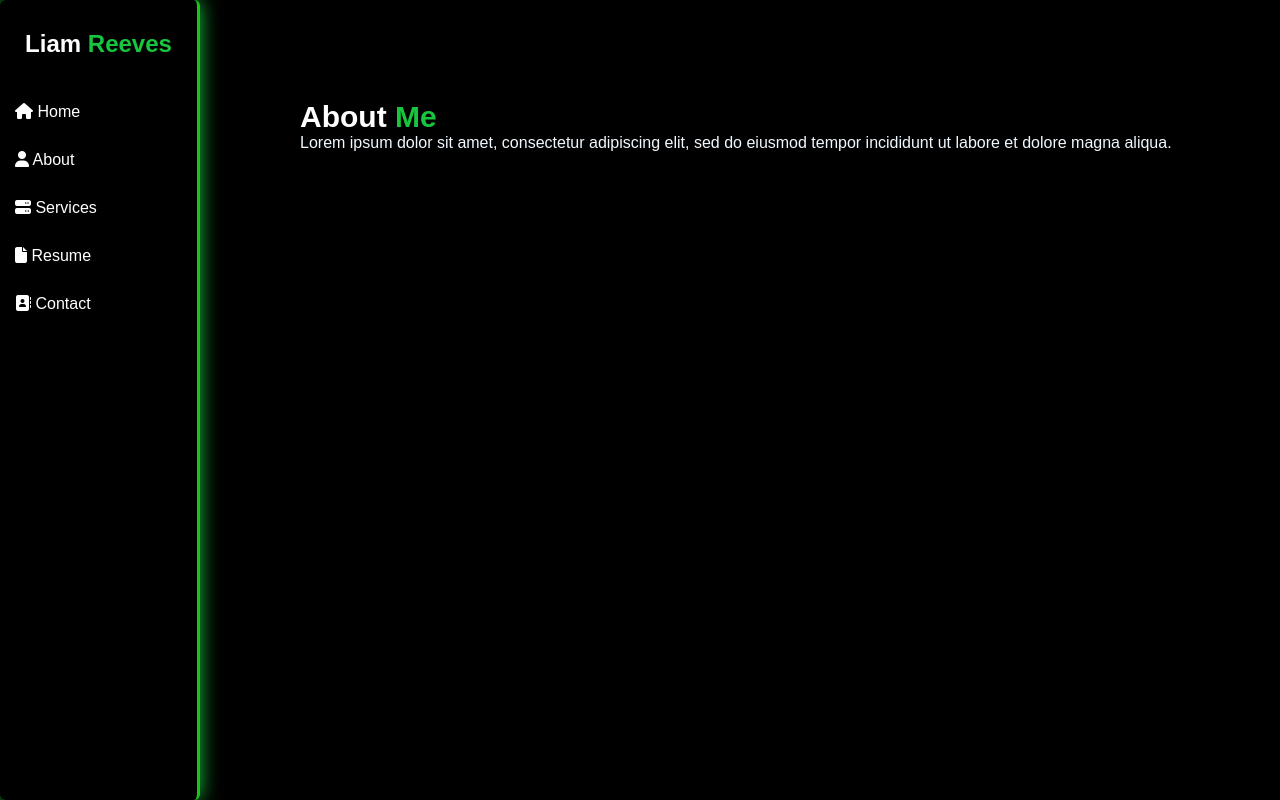
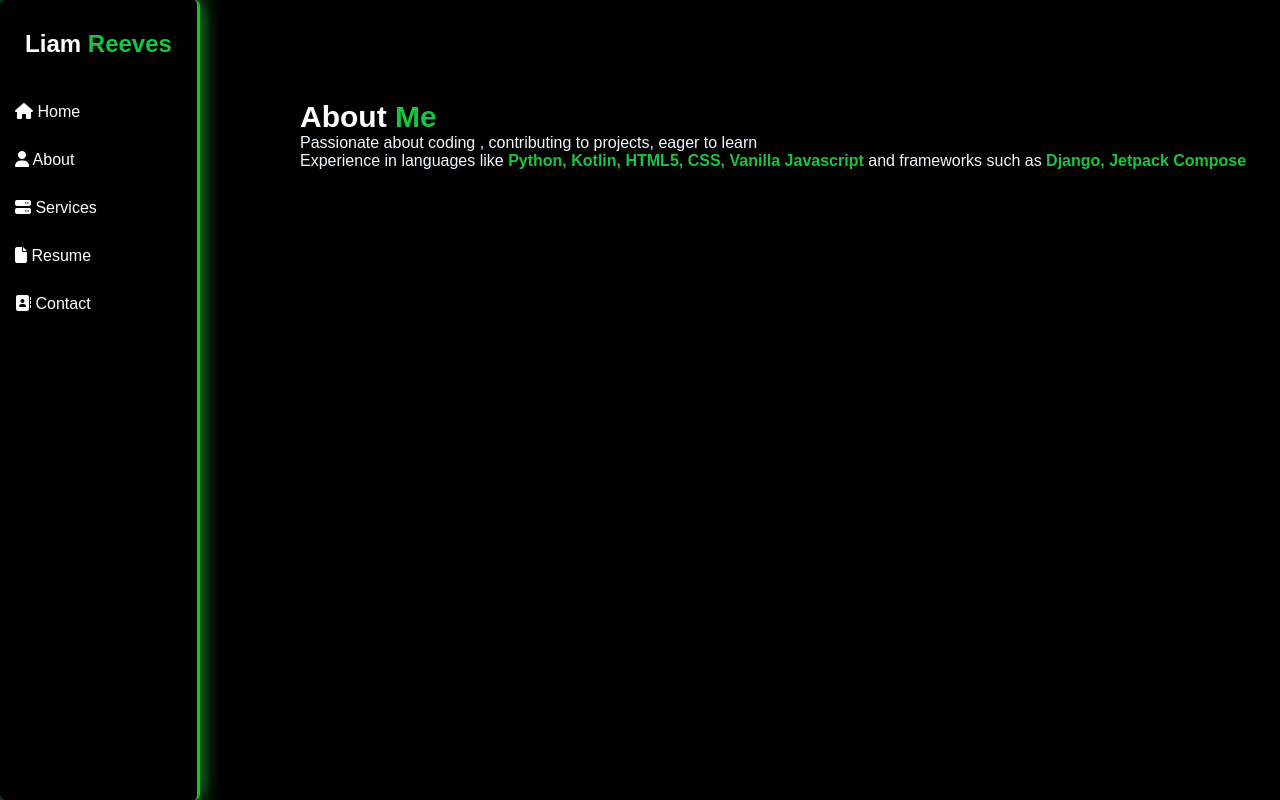
Before and after one commit to Liam-Reeves/WebHarmonics, a Django app: page /about/ in a window 1280 px wide. Run offline with Django 5.2, Linux system fonts and the light colour scheme; some libraries are stand-ins or nearby versions.

Commit message:
continued with about section

```diff
--- a/interface/templates/about.html
+++ b/interface/templates/about.html
@@ -9,8 +9,10 @@
 <section id="about-section">
     <div class="about">
         <h1>About <span>Me</span></h1>
-        <p>Lorem ipsum dolor sit amet, consectetur adipiscing elit,
-            sed do eiusmod tempor incididunt ut labore et dolore magna aliqua.</p>
+        <p>Passionate about coding , contributing to projects, eager to learn </p>
+            <p> Experience in languages like <span><b>Python, Kotlin, HTML5, CSS, Vanilla Javascript</b></span> and frameworks such as <span><b>Django, Jetpack Compose</b></span>
+            </p>
+
 
 
     </div>
--- a/static/css/about.css
+++ b/static/css/about.css
@@ -16,3 +16,6 @@
 .about p{
     color: aliceblue;
 }
+.about p span{
+    color: #18c53e;
+}
```
